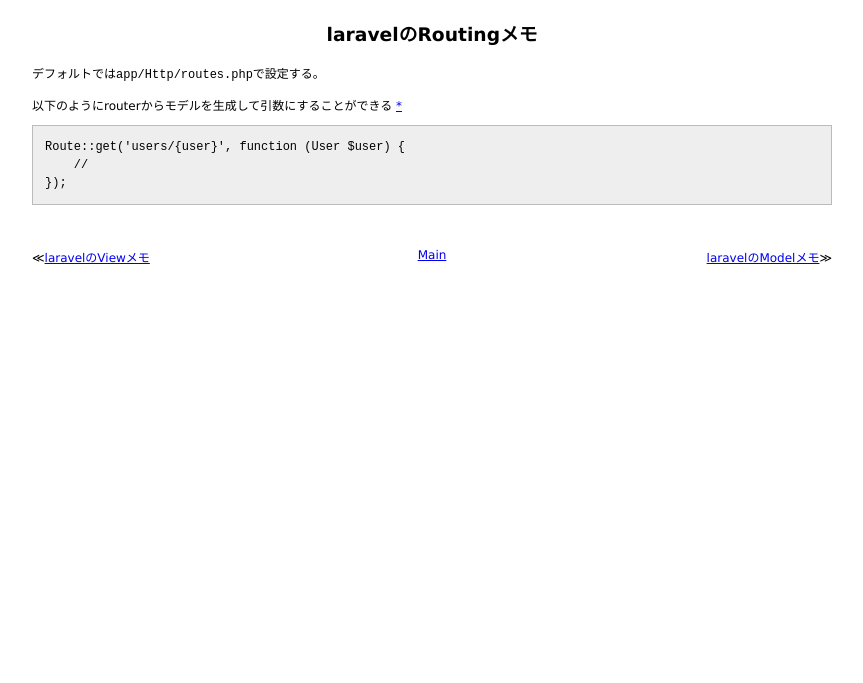
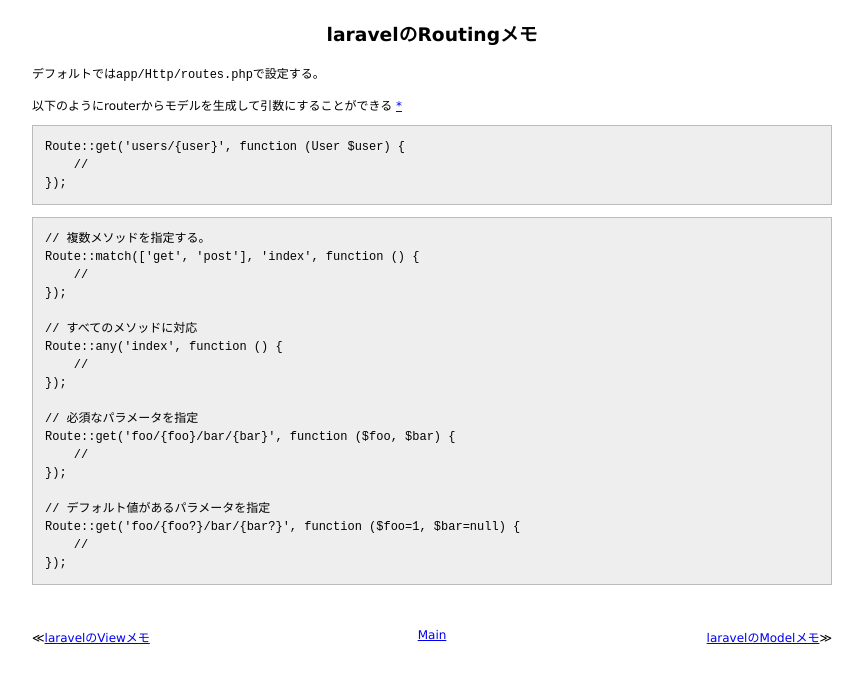
Before and after one commit to 38elements/38elements.github.com, a Jekyll site: the page built from _posts/2016-05-06-laravel-routing.md, in a window 1280 px wide. Shown: the top 683 px of the page, without its empty margins (208-1071 px from the left). Built offline with Jekyll 4.4.1, drawn with Linux system fonts in a browser that asks for light colours.

Commit message:
Update 2016-05-06-laravel-routing.md

````diff
--- a/_posts/2016-05-06-laravel-routing.md
+++ b/_posts/2016-05-06-laravel-routing.md
@@ -11,3 +11,25 @@ Route::get('users/{user}', function (User $user) {
     //
 });
 ```
+
+```
+// 複数メソッドを指定する。
+Route::match(['get', 'post'], 'index', function () {
+    //
+});
+
+// すべてのメソッドに対応
+Route::any('index', function () {
+    //
+});
+
+// 必須なパラメータを指定
+Route::get('foo/{foo}/bar/{bar}', function ($foo, $bar) {
+    //
+});
+
+// デフォルト値があるパラメータを指定
+Route::get('foo/{foo?}/bar/{bar?}', function ($foo=1, $bar=null) {
+    //
+});
+```
````
